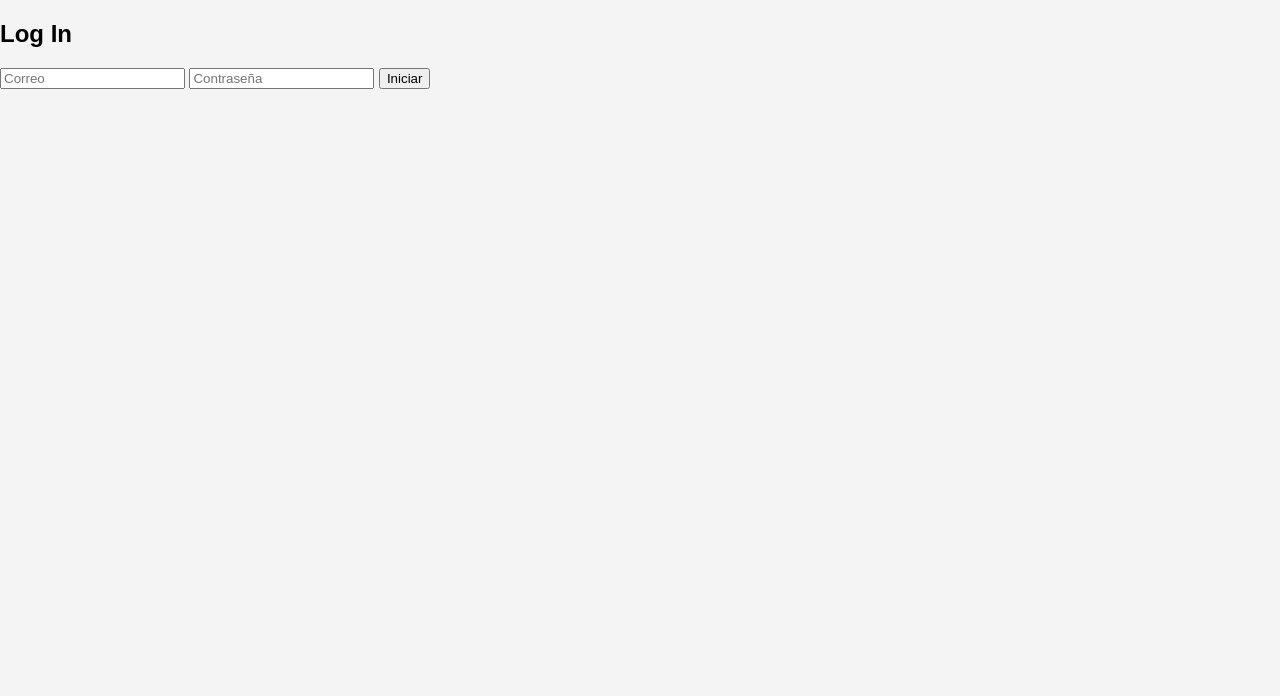
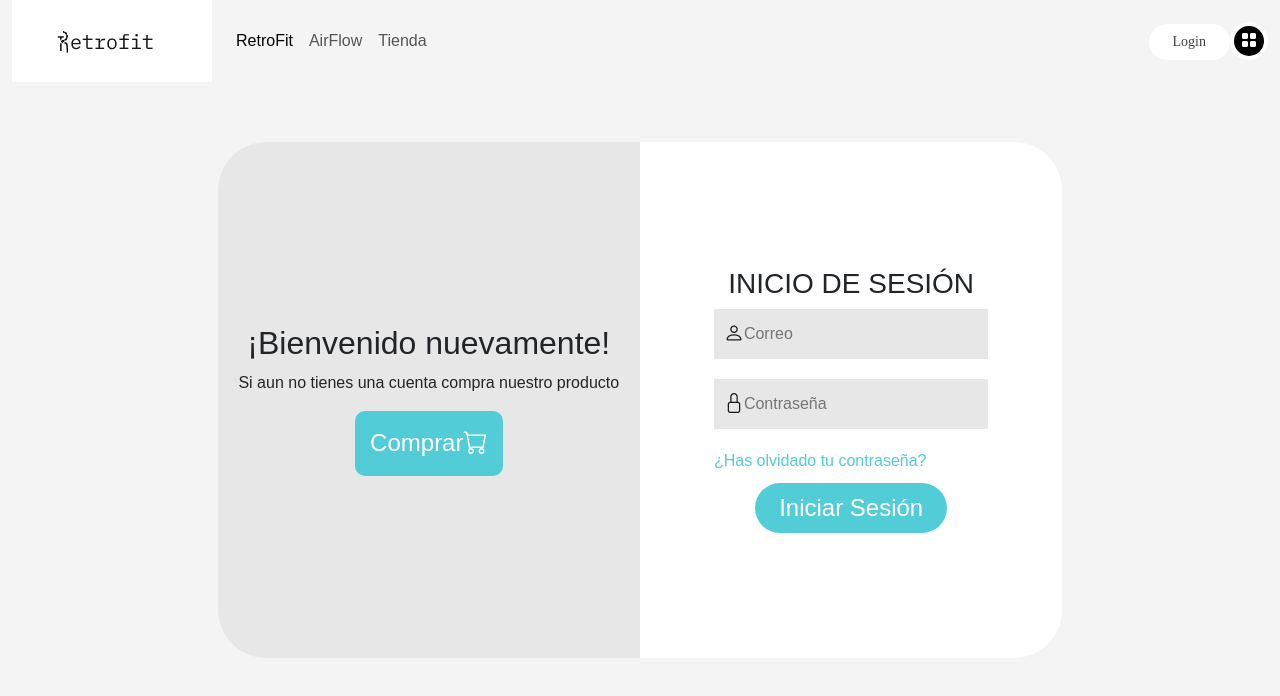
Before and after one commit to SentoMarcos/AirFlow-Web, a website: page public/login.html in a window 1280 px wide. Drawn offline with nearby package versions, Linux system fonts and the light colour scheme.

Commit message:
Login v1

```diff
--- /dev/null
+++ b/public/css/login.css
@@ -0,0 +1,86 @@
+.login-container{
+    height: 100vh;
+    display: flex;
+    flex-direction: column;
+    align-items: center;
+    justify-content: center;
+}
+#login-panel{
+    display: flex;
+    flex-direction: row;
+    width: 66vw;
+    height: 64.6vh;
+    background: var(--v3-blanco);
+    border-radius: 48px;
+}
+#login-panel #texto-saludo{
+    background: var(--v3-gris);
+    border-radius: 48px 0 0 48px;
+    width: 50%;
+    display: flex;
+    flex-direction: column;
+    justify-content: center;
+    align-items: center;
+    text-align: center;
+}
+#login-panel #texto-saludo button {
+    border-radius: 10px;
+    color: var(--v3-blanco);
+    background: var(--v3-azul);
+    border: none;
+    height: 65px;
+    width: 35%;
+    font-size: 24px;
+}
+#login-panel #form-login{
+    width: 50%;
+    display: flex;
+    flex-direction: column;
+    align-items: center;
+    justify-content: center;
+}
+#loginForm{
+    display: flex;
+    flex-direction: column;
+    justify-content: space-between;
+    gap: 5px;
+    width: 65%;
+    align-items: center;
+}
+#loginForm button{
+    height: 50px;
+    width: 70%;
+    border-radius: 30px;
+    background: var(--v3-azul);
+    border: none;
+    color: var(--v3-blanco);
+    font-size: 24px;
+}
+#loginForm a{
+    align-self: start;
+    text-decoration: none;
+    color: var(--v3-azul);
+}
+/* Contenedor para cada input e icono */
+.input-container {
+    position: relative;
+    margin-bottom: 15px;
+    width: 100%;
+}
+
+/* Posiciona el icono dentro del input */
+.input-container i {
+    position: absolute;
+    left: 10px;
+    top: 50%;
+    transform: translateY(-50%);
+    color: var(--v3-negro);
+    font-size: 20px;
+}
+
+/* Ajusta el padding del input para dejar espacio al icono */
+.input-container input {
+    width: 100%;
+    padding: 10px 10px 10px 30px; /* Deja espacio a la izquierda para el icono */
+    box-sizing: border-box;
+}
--- a/public/css/styles.css
+++ b/public/css/styles.css
@@ -113,6 +113,15 @@ header .botones-header #mas-button{
     text-decoration: none;
     color: black;
 }
+input{
+    border: none;
+    background: var(--v3-gris);
+    height: 50px;
+    width: 100%;
+}
+label{
+    width: 100%;
+}
 @media (max-width: 991px) {
     .navbar-collapse {
         display: flex;
--- /dev/null
+++ b/public/header.html
@@ -0,0 +1,20 @@
+<header class="header">
+  <nav class="navbar navbar-expand-lg navbar-light fixed-top">
+    <div class="container-fluid">
+      <a class="navbar-brand" href="#"><img src="img/logo_retrofit.png" alt="logo retrofit"></a>
+      <button class="navbar-toggler" type="button" data-bs-toggle="collapse" data-bs-target="#navbarNavAltMarkup" aria-controls="navbarNavAltMarkup" aria-expanded="false" aria-label="Toggle navigation">
+        <span class="navbar-toggler-icon"></span>
+      </button>
+      <div class="collapse navbar-collapse hide" id="navbarNavAltMarkup">
+        <div class="navbar-nav">
+          <a class="nav-link active" aria-current="page" href="#">RetroFit</a>
+          <a class="nav-link" href="#">AirFlow</a><a class="nav-link" href="#">Tienda</a>
+        </div>
+        <div class="botones-header">
+          <a href="login.html" id="login-button">Login</a>
+          <a href="#" id="mas-button"><i class="bi bi-grid-fill"></i></a>
+        </div>
+      </div>
+    </div>
+  </nav>
+</header>
--- /dev/null
+++ b/public/js/header.js
@@ -0,0 +1,7 @@
+// Cargar el header externo
+fetch('header.html')
+    .then(response => response.text())
+    .then(data => {
+        document.getElementById('header-container').innerHTML = data;
+    })
+    .catch(error => console.error('Error al cargar el header:', error));
--- a/public/login.html
+++ b/public/login.html
@@ -1,27 +1,46 @@
 <!DOCTYPE html>
 <html lang="es">
-
 <head>
     <meta charset="UTF-8">
-    <meta name="viewport" content="width=device-width, initial-scale=1.0">
+    <meta name="viewport"
+          content="width=device-width, user-scalable=no, initial-scale=1.0, maximum-scale=1.0, minimum-scale=1.0">
+    <meta http-equiv="X-UA-Compatible" content="ie=edge">
     <title>Log In</title>
+    <link href="https://cdn.jsdelivr.net/npm/bootstrap@5.3.3/dist/css/bootstrap.min.css" rel="stylesheet" integrity="sha384-QWTKZyjpPEjISv5WaRU9OFeRpok6YctnYmDr5pNlyT2bRjXh0JMhjY6hW+ALEwIH" crossorigin="anonymous">
+    <link rel="stylesheet" href="https://cdn.jsdelivr.net/npm/bootstrap-icons@1.11.3/font/bootstrap-icons.min.css">
     <link rel="stylesheet" href="css/styles.css"> <!-- Enlaza tu CSS -->
+    <link rel="stylesheet" href="css/login.css"> <!-- Enlaza tu CSS -->
 </head>
-
 <body>
-    <div>
-        <h2>Log In</h2>
+<div id="header-container"></div>
+    <div class="login-container">
+        <div id="login-panel">
+        <div id="texto-saludo">
+            <h2>¡Bienvenido
+                nuevamente!</h2>
+            <p>Si aun no tienes una cuenta compra nuestro producto</p>
+            <button class="shop-button">Comprar<i class="bi bi-cart"></i></button>
+        </div>
+        <div id="form-login">
+            <h3>INICIO DE SESIÓN</h3>
         <form id="loginForm">
-            <input type="text" id="email" placeholder="Correo" required>
-            <input type="password" id="password" placeholder="Contraseña" required>
-            <button type="submit" id="btnlogin">Iniciar</button>
+            <div class="input-container">
+            <i class="bi bi-person"></i>
+            <label for="email"><input type="text" id="email" placeholder="Correo" required></label>
+            </div>
+            <div class="input-container">
+            <i class="bi bi-lock"></i>
+            <label for="password"><input type="password" id="password" placeholder="Contraseña" required></label>
+            </div>
+            <a href="#">¿Has olvidado tu contraseña?</a>
+            <div id="error-message" style="color: red;"></div>
+            <button type="submit" id="btnlogin">Iniciar Sesión</button>
         </form>
-        <div id="error-message" style="color: red;"></div>
-
+        </div>
+        </div>
     </div>
-
-
-    <script src="js/login.js"></script> <!-- Enlaza tu JavaScript -->
+<script src="js/login.js"></script> <!-- Enlaza tu JavaScript -->
+<script src="js/header.js"></script> <!-- Enlaza tu JavaScript -->
+<script src="https://cdn.jsdelivr.net/npm/bootstrap@5.3.3/dist/js/bootstrap.bundle.min.js" integrity="sha384-YvpcrYf0tY3lHB60NNkmXc5s9fDVZLESaAA55NDzOxhy9GkcIdslK1eN7N6jIeHz" crossorigin="anonymous"></script>
 </body>
-
 </html>
```
Also changed, not shown: public/index.html (+2 -21 lines).
